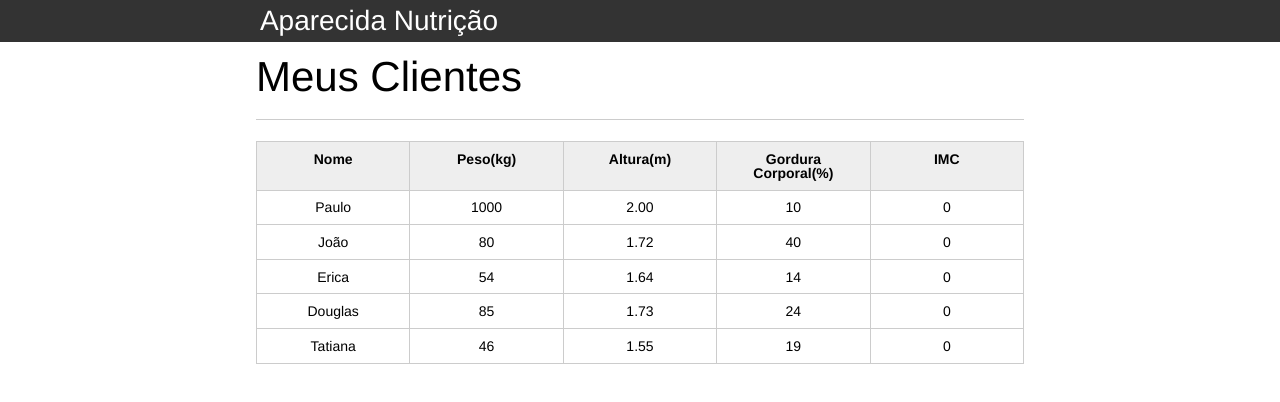
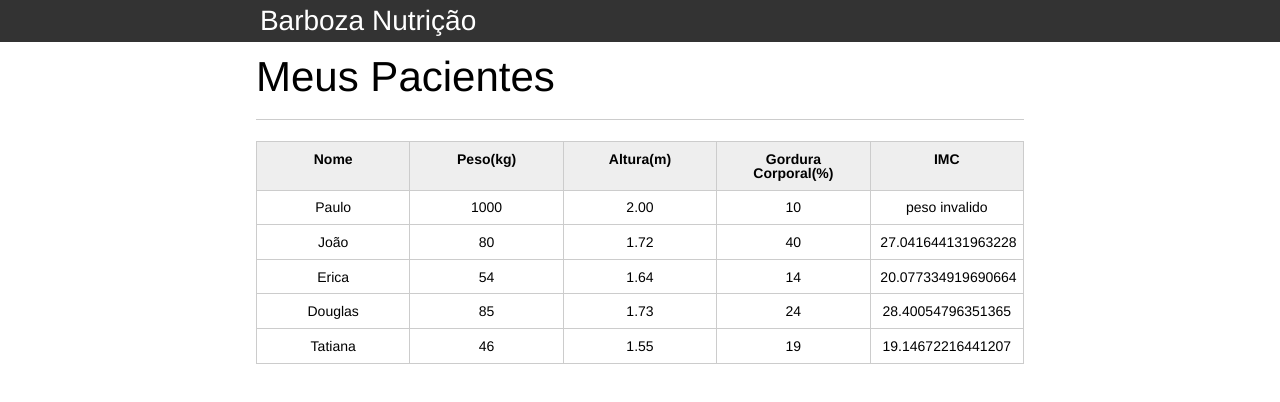
Before and after one commit to joaovv17/nutribun, a plain HTML site: page index.html in a window 1280 px wide. Drawn offline with Linux system fonts and the light colour scheme; files that its build step writes are made by us from their sources.

Commit message:
Add files via upload

```diff
--- a/f.js
+++ b/f.js
@@ -5,14 +5,16 @@ var nutricao = document.querySelector(".titulo");
 nutricao.textContent = "Barboza Nutrição";
 
 //acessar a tag tr -menos o  paciente Paulo
-var paciente = document.querySelectorAll(".paciente");
-for(var i = 0; paciente.length; i++){
+var pacientes = document.querySelectorAll(".paciente");
+for(var i = 0;i < pacientes.length; i++){
+    paciente = pacientes[i];
 // Seleciona o conteúdo do peso da tag
 var tdPeso = paciente.querySelector(".info-peso");
 var peso = tdPeso.textContent;
 
 //Seleciona o conteúdo altura da tag
 var tdAltura = paciente.querySelector(".info-altura");
+
 var altura = tdAltura.textContent;
 
 //calcula o imc
@@ -28,13 +30,13 @@ var tdImc = paciente.querySelector(".info-imc");
 tdImc.textContent = imc;
 }
 if(peso <= 0 || peso >= 1000){
-console.log("Peso inválido");
 var pesoValido = false;
 tdImc.textContent = "peso invalido";
 }
 if(altura < 0 || altura > 3.00){
-    console.log("Altura inválido");
+
    var alturaValida =false ;
    tdImc.textContent = "altura invalida";
 }
+
 }
--- a/index.html
+++ b/index.html
@@ -73,6 +73,6 @@
             </section>
         </main>
 
-        <script src= "js/f.js"></script>
+        <script src= "f.js"></script>
     </body>
 </html>
```
